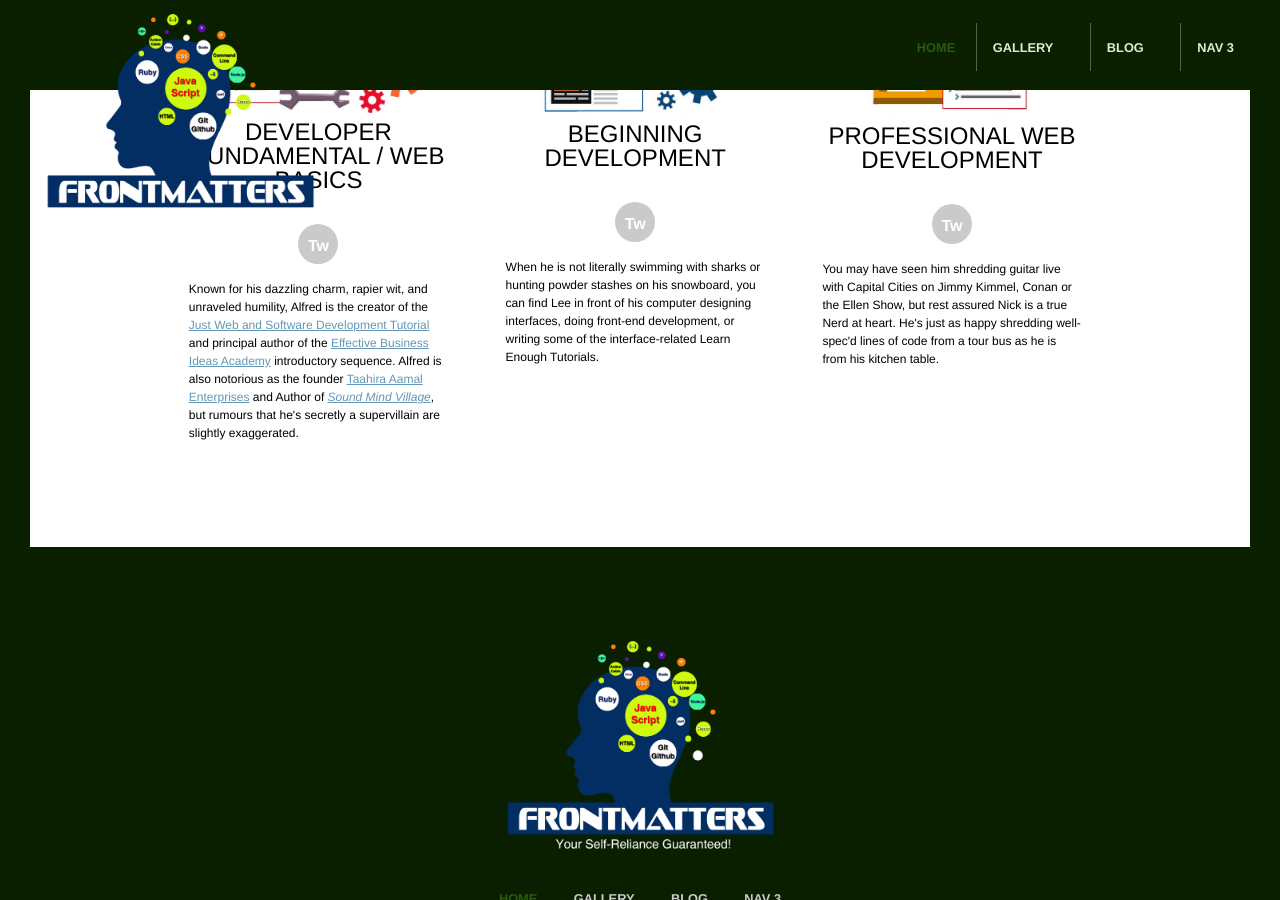
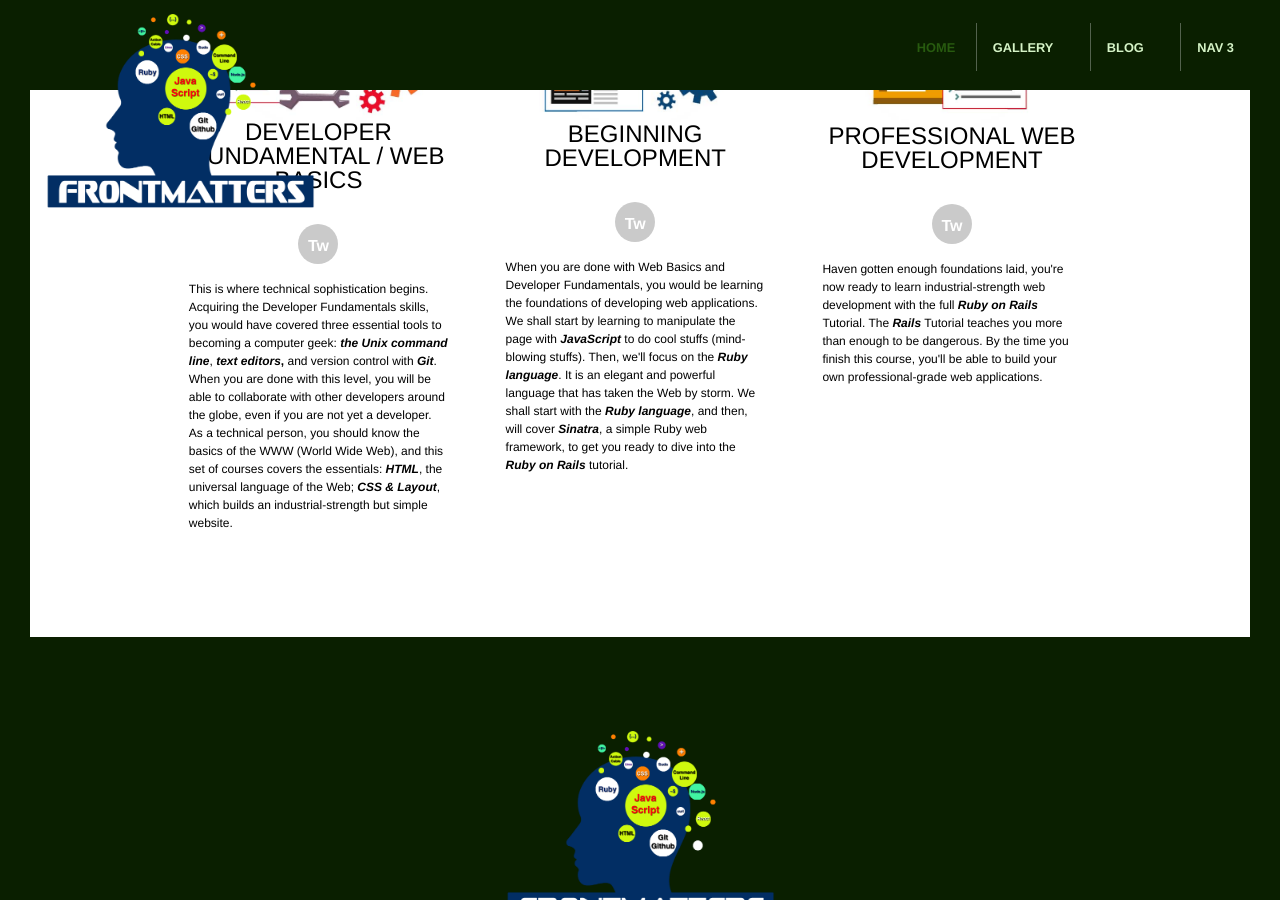
Before and after one commit to justwebandsoftwaredevelopment/frontmatters, a Jekyll site: the page built from index.html, in a window 1280 px wide and 900 px high, scrolled down 1797 px. Built offline with Jekyll 4.4.1, drawn with Linux system fonts in a browser that asks for light colours.

Commit message:
Updated site

```diff
--- a/index.html
+++ b/index.html
@@ -57,8 +57,8 @@ Frontmatters is an outgrowth of many years of self-taught technical sophisticati
 		<a href="http://twitter.com/justwebandsoftwaredevelopment1" class="social-link">Tw</a>
 		<div class="bio-copy">
 			<p>
-			Known for his dazzling charm, rapier wit, and unraveled humility,
-			Alfred is the creator of the <a href="http://justwebandsoftwaredevelopment.com">Just Web and Software Development Tutorial</a> and principal author of the <a href="http://effectivebusinessideasacademy.com">Effective Business Ideas Academy</a> introductory sequence. Alfred is also notorious as the founder <a href="http://taahiraaamal.com">Taahira Aamal Enterprises</a> and Author of <a href="http://soundmindvilage.com"><em>Sound Mind Village</em></a>, but rumours that he's secretly a supervillain are slightly exaggerated.
+			This is where technical sophistication begins. Acquiring the Developer Fundamentals skills, you would have covered three essential tools to becoming a computer geek: <strong><em>the Unix command line</em></strong>, <strong><em>text editors</em>,</strong> and version control with <strong><em>Git</em></strong>. When you are done with this level, you will be able to collaborate with other developers around the globe, even if you are not yet a developer.
+			As a technical person, you should know the basics of the WWW (World Wide Web), and this set of courses covers the essentials: <strong><em>HTML</em></strong>, the universal language of the Web; <strong><em>CSS & Layout</em></strong>, which builds an industrial-strength but simple website.
 		</p>
 	</div>
 	</div>
@@ -72,7 +72,7 @@ Frontmatters is an outgrowth of many years of self-taught technical sophisticati
 		<div class="bio-copy">
 
 		<p>
-			When he is not literally swimming with sharks or hunting powder stashes on his snowboard, you can find Lee in front of his computer designing interfaces, doing front-end development, or writing some of the interface-related Learn Enough Tutorials.
+			When you are done with Web Basics and Developer Fundamentals, you would be learning the foundations of developing web applications. We shall start by learning to manipulate the page with <strong><em>JavaScript</em></strong> to do cool stuffs (mind-blowing stuffs). Then, we'll focus on the <strong><em>Ruby language</em></strong>. It is an elegant and powerful language that has taken the Web by storm. We shall start with the <strong><em>Ruby language</em></strong>, and then, will cover <strong><em>Sinatra</em></strong>, a simple Ruby web framework, to get you ready to dive into the <strong><em>Ruby on Rails</em></strong> tutorial.
 		</p>
 	</div>
 
@@ -86,7 +86,7 @@ Frontmatters is an outgrowth of many years of self-taught technical sophisticati
 		<div class="bio-copy">
 
 		<p>
-			You may have seen him shredding guitar live with Capital Cities on Jimmy Kimmel, Conan or the Ellen Show, but rest assured Nick is a true Nerd at heart. He's just as happy shredding well-spec'd lines of code from a tour bus as he is from his kitchen table.
+			Haven gotten enough foundations laid, you're now ready to learn industrial-strength web development with the full <strong><em>Ruby on Rails</em></strong> Tutorial. The <strong><em>Rails</em></strong> Tutorial teaches you more than enough to be dangerous. By the time you finish this course, you'll be able to build your own professional-grade web applications.
 		</p>
 	</div>
 
```
Also changed, not shown: 1 other file.
